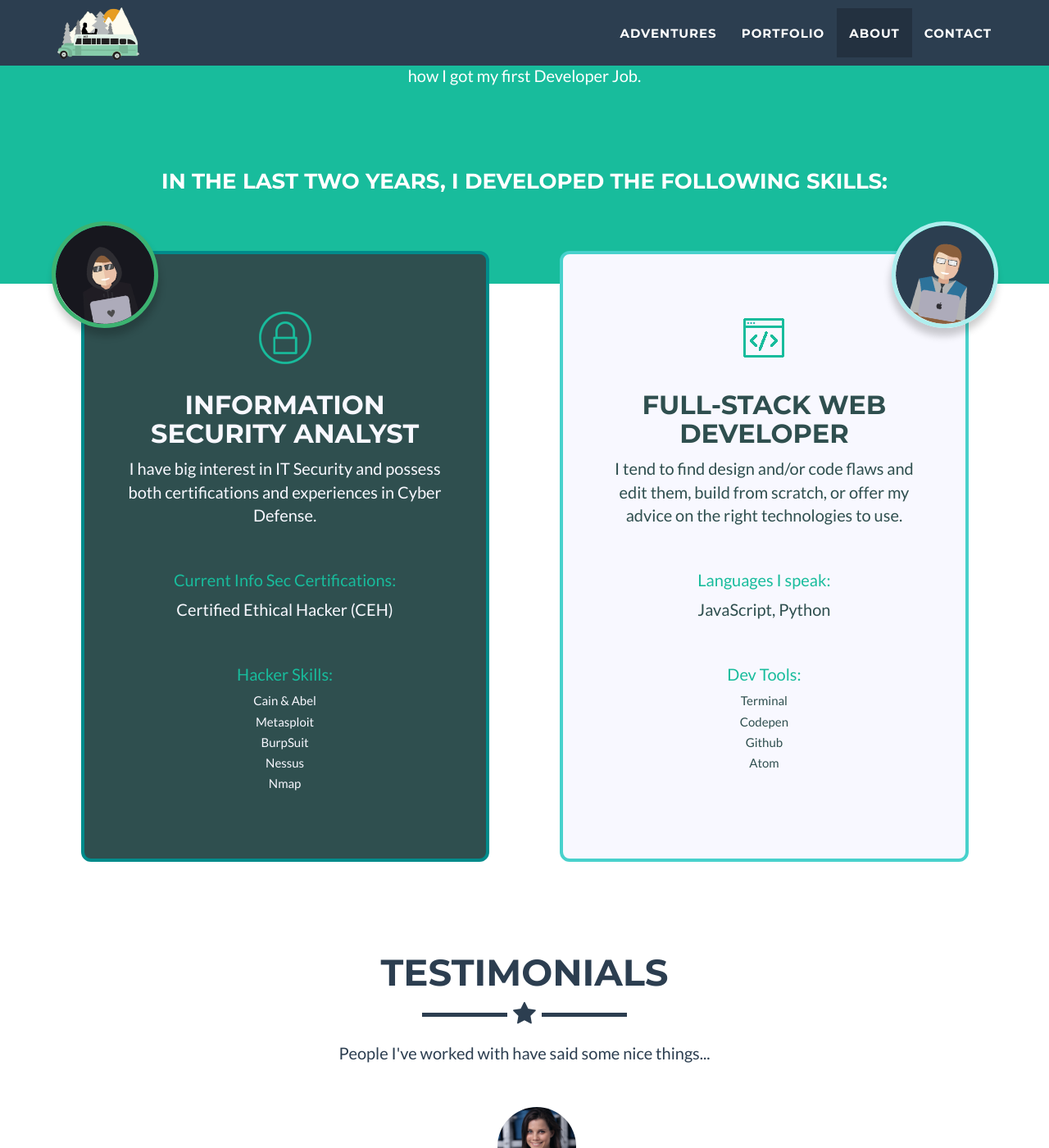
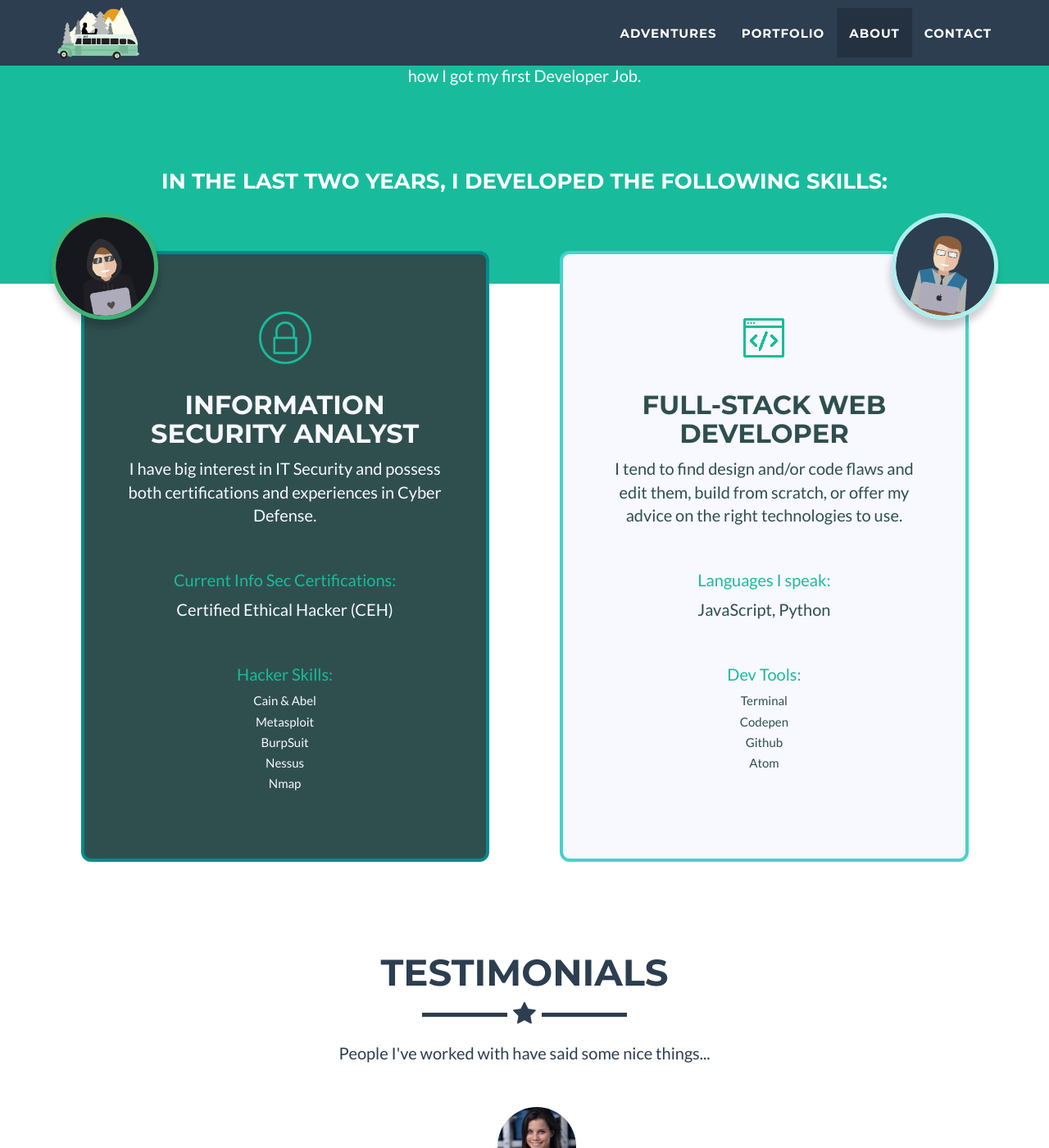
Before and after one commit to Ahmed-Elkashef/Ahmed-Elkashef.github.io, a Jekyll site: the page built from index.html, in a window 1280 px wide and 1400 px high, scrolled down 2113 px. Shown: the whole window at 82% size. Built offline with Jekyll 4.4.1, drawn with Linux system fonts in a browser that asks for light colours.

Commit message:
Update main.css

```diff
--- a/_includes/css/main.css
+++ b/_includes/css/main.css
@@ -526,7 +526,7 @@ footer .footer-below {
   #hacker-column-icon, #dev-column-icon {
     width: 150px !important;
     position: absolute;
-    top: -60px;
+    top: -70px !important;
     margin-left: auto !important;
     margin-right: auto !important;
     left: 0 !important;
@@ -540,7 +540,7 @@ footer .footer-below {
 #hacker-column-icon {
     width: 130px;
     position: absolute;
-    top: -40px;
+    top: -50px;
     left: -40px;
     transform: rotate(-10deg);
     box-shadow: 0 10px 10px 0 rgba(0,0,0,0.2);
@@ -551,7 +551,7 @@ footer .footer-below {
 #dev-column-icon {
     width: 130px;
     position: absolute;
-    top: -40px;
+    top: -50px;
     right: -40px;
     transform: rotate(10deg);
     box-shadow: 0 10px 10px 0 rgba(0,0,0,0.2);
```
